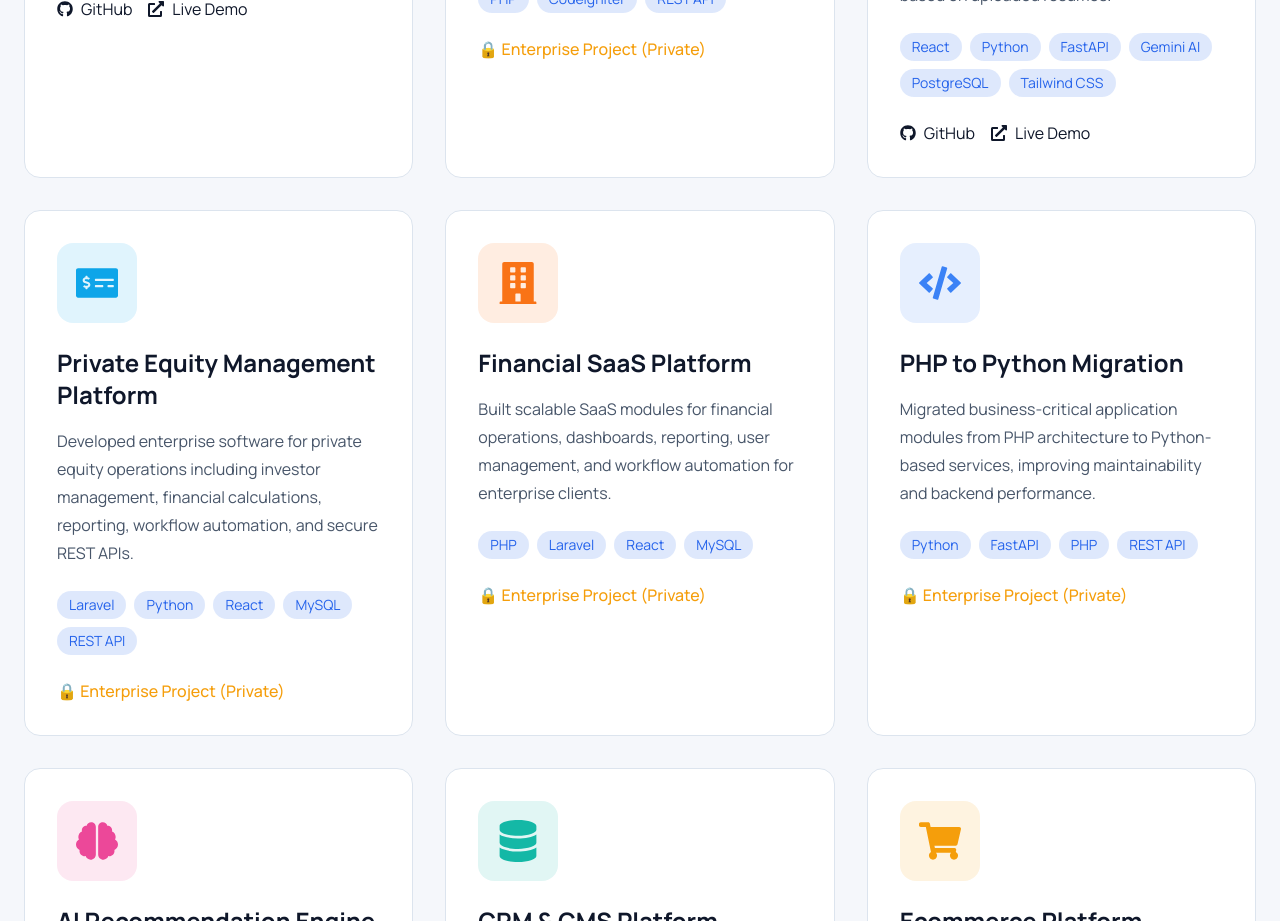
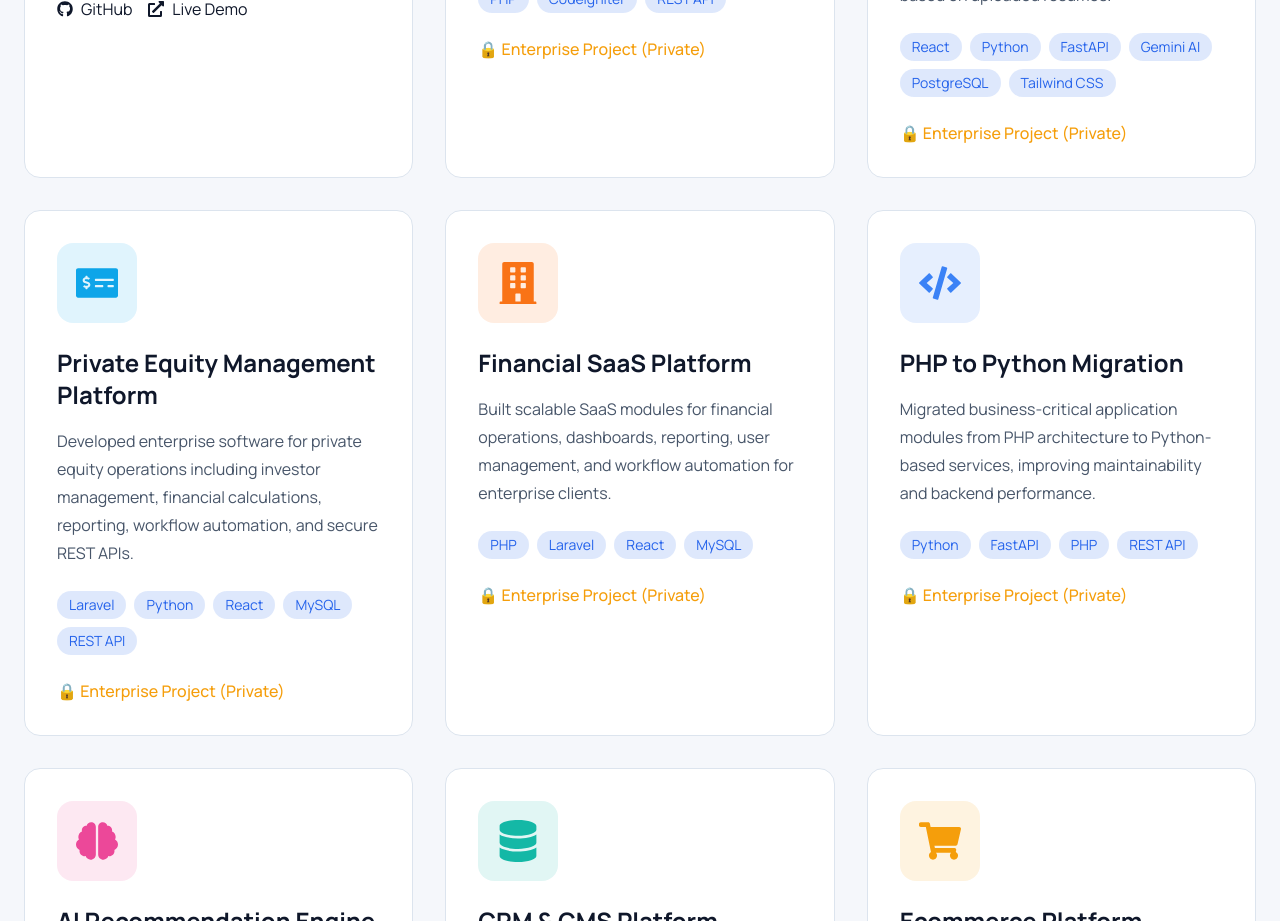
Before and after one commit to Dinez33/dinesh-kumar-portfolio, a React (Vite) app: page / in a window 1280 px wide. Shown: the part 4840-5761 px from the top of the page. Built offline with nearby package versions, Linux system fonts and the light colour scheme.

Commit message:
Resume Assessment project links dissabled

```diff
--- a/src/data/projects.js
+++ b/src/data/projects.js
@@ -72,7 +72,7 @@ export const projects = [
     category: "Personal Project",
     year: "2026",
     status: "In Progress",
-    private: false,
+    private: true,
 
     icon: FaUserTie,
     color: "#6366F1",
@@ -89,8 +89,10 @@ export const projects = [
       "Tailwind CSS"
     ],
 
-    github: "https://github.com/Dinez33/Resume-Assessment",
-    demo: "https://ai-resume-assessment.vercel.app/",
+    // github: "https://github.com/Dinez33/Resume-Assessment",
+    // demo: "https://ai-resume-assessment.vercel.app/",
+    github: null,
+    demo: null,
   },
 
   {
```
